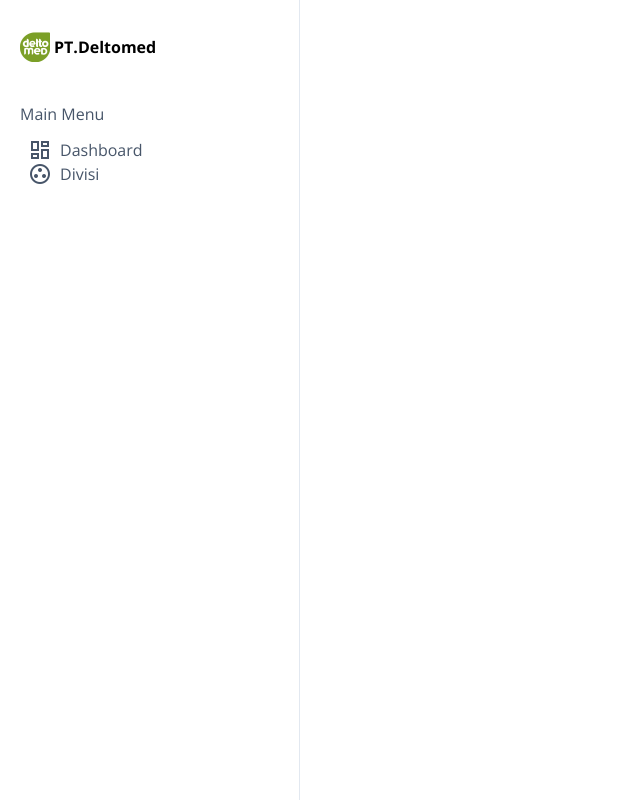
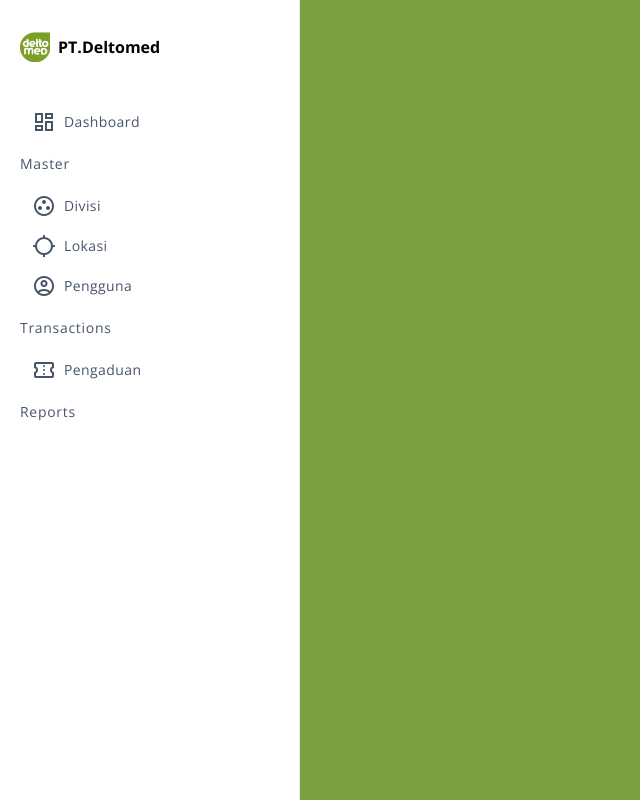
Before and after one commit to bagusyanuar/next-deltomed-ticketing, a Next.js app: page /dashboard in a window 1280 px wide. Shown: the whole page, without its empty margins (0-640 px from the left). Built offline with nearby package versions, Linux system fonts and the light colour scheme.

Commit message:
dashboard

```diff
--- a/components/layouts/dashboard.jsx
+++ b/components/layouts/dashboard.jsx
@@ -9,9 +9,10 @@ class Dashboard extends Component {
 
     render() {
         return (
-            <>
+            <div className='flex'>
                 <Sidebar/>
-            </>
+                <div className='grow bg-primary'></div>
+            </div>
         )
     }
 }
--- /dev/null
+++ b/components/navigation/sidebar-item.jsx
@@ -0,0 +1,18 @@
+import React from 'react'
+
+function SidebarItem({ icon, title }) {
+    return (
+        <li className='sidebar-item rounded-md pl-3 transition-colors ease-in hover:bg-slate-100'>
+            <span class="material-symbols-outlined text-slate-600">
+                { icon }
+            </span>
+            <a href='' className='ms-2 text-slate-600 text-sm'>{title}</a>
+        </li>
+    )
+}
+
+SidebarItem.defaultProps = {
+    icon: 'circle',
+    title: 'Menu'
+}
+export default SidebarItem
--- a/components/navigation/sidebar.jsx
+++ b/components/navigation/sidebar.jsx
@@ -1,30 +1,34 @@
 import React from 'react';
 import Image from 'next/image'
+import SidebarItem from './sidebar-item'
 
 function Sidebar(props) {
     return (
         <div className='flex flex-col h-screen w-[300px] border-r border-slate-200 px-5 py-5'>
             <div className='flex items-center mt-3 mb-10'>
                 <Image src="/assets/logo.png" width={30} height={10} alt="logo" />
-                <p className='font-bold ms-1'>PT.Deltomed</p>
+                <p className='font-bold ms-2'>PT.Deltomed</p>
             </div>
-            <div className='mb-3 text-slate-600'>
-                Main Menu
+            <ul>
+                <SidebarItem icon="dashboard" title="Dashboard" />
+            </ul>
+            <div className='mt-3 mb-3 text-slate-600 tracking-wider text-sm'>
+                Master
             </div>
-            <ul className='pl-2'>
-                <li className='flex'>
-                    <span class="material-symbols-outlined text-slate-600">
-                        dashboard
-                    </span>
-                    <a href='' className='ms-2 text-slate-600'>Dashboard</a>
-                </li>
-                <li className='flex'>
-                    <span class="material-symbols-outlined text-slate-600">
-                        group_work
-                    </span>
-                    <a href='' className='ms-2 text-slate-600'>Divisi</a>
-                </li>
+            <ul>
+                <SidebarItem icon="group_work" title="Divisi" />
+                <SidebarItem icon="location_searching" title="Lokasi" />
+                <SidebarItem icon="account_circle" title="Pengguna" />
             </ul>
+            <div className='mt-3 mb-3 text-slate-600 tracking-wider text-sm'>
+                Transactions
+            </div>
+            <ul>
+                <SidebarItem icon="confirmation_number" title="Pengaduan" />
+            </ul>
+            <div className='mt-3 mb-3 text-slate-600 tracking-wider text-sm'>
+                Reports
+            </div>
         </div>
     );
 }
--- a/styles/globals.css
+++ b/styles/globals.css
@@ -60,3 +60,13 @@ body {
 .bg-primary {
   background-color: var(--primary-color);
 }
+
+.sidebar-item {
+  --tw-text-opacity: 1;
+  color: rgb(71 85 105 / var(--tw-text-opacity));
+  height: 40px;
+  display: flex;
+  align-items: center;
+  cursor: pointer;
+  letter-spacing: 0.025em;
+}
```
